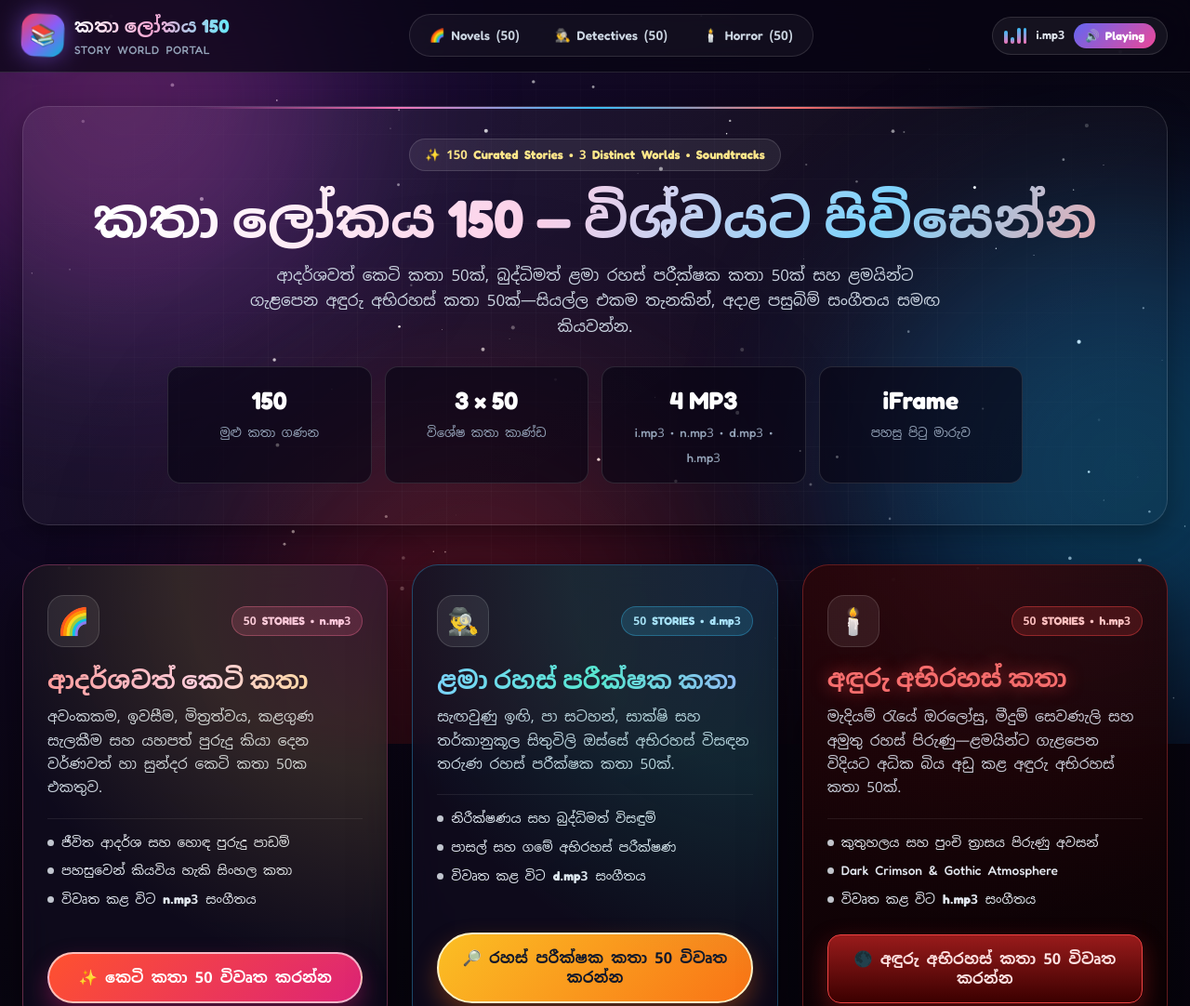
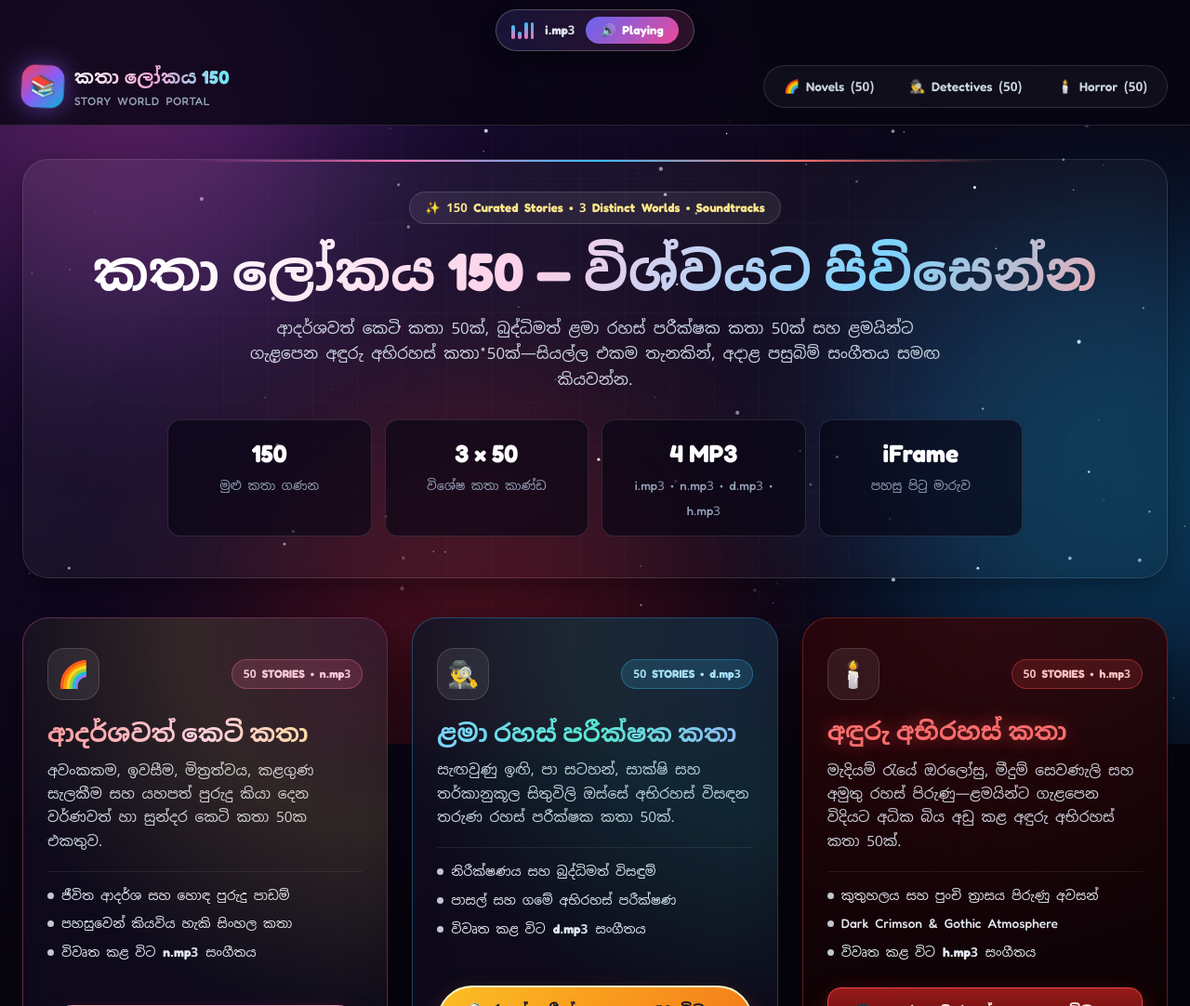
Before and after one commit to snapknowledge038-ship-it/Katha-Lokaya, a plain HTML site: page index.html in a window 1280 px wide. Shown: the top 1082 px of the page at 93% size. Drawn offline with Linux system fonts and the light colour scheme.

Commit message:
Update index.html

```diff
--- a/index.html
+++ b/index.html
@@ -195,7 +195,7 @@
         }
 
         /* ==========================================================================
-           4. TOP NAVIGATION BAR & AUDIO DOCK
+           4. TOP AUDIO BAR & NAVIGATION HEADER
            ========================================================================== */
         .site-header {
             position: sticky;
@@ -203,7 +203,7 @@
             z-index: 60;
             backdrop-filter: blur(18px);
             -webkit-backdrop-filter: blur(18px);
-            background: rgba(8, 5, 18, 0.72);
+            background: rgba(8, 5, 18, 0.8);
             border-bottom: 1px solid var(--border-subtle);
             transition: background 0.3s var(--ease-smooth);
         }
@@ -211,7 +211,81 @@
         .header-inner {
             max-width: 1320px;
             margin: 0 auto;
-            padding: 12px 24px;
+            padding: 10px 24px 14px;
+            display: flex;
+            flex-direction: column;
+            gap: 12px;
+        }
+
+        /* Top-most Audio Bar */
+        .audio-top-row {
+            width: 100%;
+            display: flex;
+            align-items: center;
+            justify-content: center;
+        }
+
+        .audio-widget {
+            display: flex;
+            align-items: center;
+            justify-content: center;
+            gap: 12px;
+            background: linear-gradient(90deg, rgba(99, 102, 241, 0.16), rgba(236, 72, 153, 0.16));
+            border: 1px solid var(--border-strong);
+            padding: 7px 16px;
+            border-radius: var(--radius-pill);
+            box-shadow: 0 6px 20px rgba(0, 0, 0, 0.35);
+        }
+
+        .eq-bars {
+            display: flex;
+            align-items: flex-end;
+            gap: 3px;
+            height: 18px;
+            width: 24px;
+        }
+
+        .eq-bar {
+            flex: 1;
+            height: 5px;
+            border-radius: 999px;
+            background: linear-gradient(180deg, #38bdf8, #f472b6);
+            transition: height 0.2s ease;
+        }
+
+        .eq-bars.playing .eq-bar:nth-child(1) { animation: eqAnim 0.75s ease-in-out infinite; }
+        .eq-bars.playing .eq-bar:nth-child(2) { animation: eqAnim 0.55s ease-in-out infinite 0.15s; }
+        .eq-bars.playing .eq-bar:nth-child(3) { animation: eqAnim 0.85s ease-in-out infinite 0.28s; }
+        .eq-bars.playing .eq-bar:nth-child(4) { animation: eqAnim 0.65s ease-in-out infinite 0.1s; }
+
+        @keyframes eqAnim {
+            0%, 100% { height: 4px; }
+            50% { height: 18px; }
+        }
+
+        .audio-track-label {
+            font-size: 0.82rem;
+            color: #e2e8f0;
+            font-weight: 700;
+        }
+
+        .audio-toggle-btn {
+            padding: 6px 16px;
+            border-radius: var(--radius-pill);
+            background: linear-gradient(135deg, #6366f1, #ec4899);
+            color: #ffffff;
+            font-size: 0.82rem;
+            font-weight: 700;
+            transition: transform 0.2s var(--ease-spring), box-shadow 0.2s ease;
+        }
+
+        .audio-toggle-btn:hover {
+            transform: scale(1.05);
+            box-shadow: 0 0 16px rgba(236, 72, 153, 0.5);
+        }
+
+        /* Second Row: Brand & Category Pills */
+        .header-main-row {
             display: flex;
             align-items: center;
             justify-content: space-between;
@@ -288,67 +362,6 @@
             color: #ffffff;
             background: rgba(255, 255, 255, 0.1);
             transform: translateY(-1px);
-        }
-
-        .audio-widget {
-            display: flex;
-            align-items: center;
-            gap: 10px;
-            background: rgba(255, 255, 255, 0.06);
-            border: 1px solid var(--border-subtle);
-            padding: 6px 12px;
-            border-radius: var(--radius-pill);
-        }
-
-        .eq-bars {
-            display: flex;
-            align-items: flex-end;
-            gap: 3px;
-            height: 18px;
-            width: 24px;
-        }
-
-        .eq-bar {
-            flex: 1;
-            height: 5px;
-            border-radius: 999px;
-            background: linear-gradient(180deg, #38bdf8, #f472b6);
-            transition: height 0.2s ease;
-        }
-
-        .eq-bars.playing .eq-bar:nth-child(1) { animation: eqAnim 0.75s ease-in-out infinite; }
-        .eq-bars.playing .eq-bar:nth-child(2) { animation: eqAnim 0.55s ease-in-out infinite 0.15s; }
-        .eq-bars.playing .eq-bar:nth-child(3) { animation: eqAnim 0.85s ease-in-out infinite 0.28s; }
-        .eq-bars.playing .eq-bar:nth-child(4) { animation: eqAnim 0.65s ease-in-out infinite 0.1s; }
-
-        @keyframes eqAnim {
-            0%, 100% { height: 4px; }
-            50% { height: 18px; }
-        }
-
-        .audio-track-label {
-            font-size: 0.78rem;
-            color: #e2e8f0;
-            font-weight: 600;
-            max-width: 110px;
-            white-space: nowrap;
-            overflow: hidden;
-            text-overflow: ellipsis;
-        }
-
-        .audio-toggle-btn {
-            padding: 5px 12px;
-            border-radius: var(--radius-pill);
-            background: linear-gradient(135deg, #6366f1, #ec4899);
-            color: #ffffff;
-            font-size: 0.78rem;
-            font-weight: 700;
-            transition: transform 0.2s var(--ease-spring), box-shadow 0.2s ease;
-        }
-
-        .audio-toggle-btn:hover {
-            transform: scale(1.05);
-            box-shadow: 0 0 16px rgba(236, 72, 153, 0.5);
         }
 
         /* ==========================================================================
@@ -965,7 +978,7 @@
            ========================================================================== */
         @media (max-width: 720px) {
             .header-inner {
-                padding: 12px 16px;
+                padding: 10px 14px 12px;
             }
             .nav-pills {
                 width: 100%;
@@ -995,9 +1008,26 @@
         <div class="grid-overlay"></div>
     </div>
 
-    <!-- Top Navigation & Audio Controller -->
+    <!-- Top Header with Audio Bar at the Very Top -->
     <header class="site-header">
         <div class="header-inner">
+
+            <!-- Top Row: Audio Controls Above Everything -->
+            <div class="audio-top-row">
+                <div class="audio-widget" title="Background Audio Status">
+                    <div id="eq-visualizer" class="eq-bars">
+                        <span class="eq-bar"></span>
+                        <span class="eq-bar"></span>
+                        <span class="eq-bar"></span>
+                        <span class="eq-bar"></span>
+                    </div>
+                    <span id="audio-track-label" class="audio-track-label">i.mp3</span>
+                    <button type="button" id="btn-audio-toggle" class="audio-toggle-btn" onclick="toggleMute()">🔊 Play</button>
+                </div>
+            </div>
+
+            <!-- Second Row: Brand & Category Pills -->
+            <div class="header-main-row">
                 <a href="#top" class="brand-logo" onclick="scrollToSection('top'); return false;">
                     <div class="brand-emblem">📚</div>
                     <div class="brand-text-group">
@@ -1011,17 +1041,8 @@
                     <button type="button" class="nav-pill-btn" onclick="openRealm('detectives.html', 'd.mp3', '🕵️‍♂️ ළමා රහස් පරීක්ෂක කතා 50')">🕵️‍♂️ Detectives (50)</button>
                     <button type="button" class="nav-pill-btn" onclick="openRealm('horror.html', 'h.mp3', '🕯️ අඳුරු අභිරහස් කතා 50')">🕯️ Horror (50)</button>
                 </nav>
+            </div>
 
-            <div class="audio-widget" title="Background Audio Status">
-                <div id="eq-visualizer" class="eq-bars">
-                    <span class="eq-bar"></span>
-                    <span class="eq-bar"></span>
-                    <span class="eq-bar"></span>
-                    <span class="eq-bar"></span>
-                </div>
-                <span id="audio-track-label" class="audio-track-label">i.mp3</span>
-                <button type="button" id="btn-audio-toggle" class="audio-toggle-btn" onclick="toggleMute()">🔊 Play</button>
-            </div>
         </div>
     </header>
 
```
Lines whose indentation alone changed are shown as unchanged.
